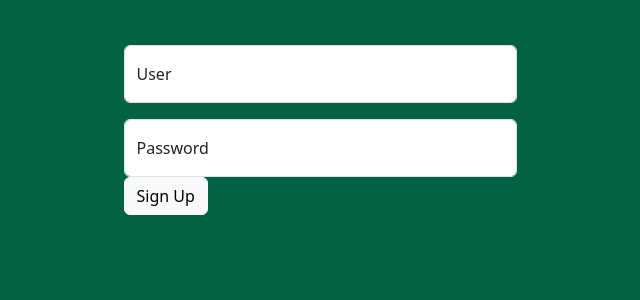
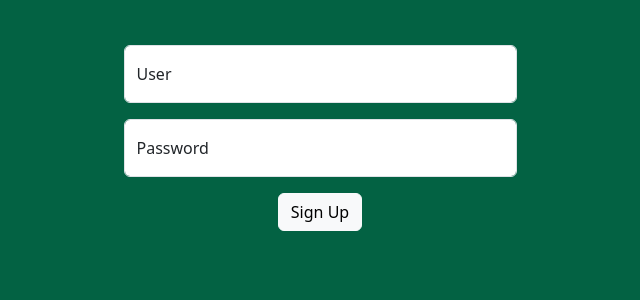
Before and after one commit to RaulFilip16/FoodAndNutrition, a Django app: page /accounts/signup/ in a window 1280 px wide. Shown: the part 267-567 px from the top of the page, without its empty margins (320-960 px from the left). Run offline with Django 5.2, Linux system fonts and the light colour scheme.

Commit message:
Center signup button

```diff
--- a/test1/accounts/templates/signup.html
+++ b/test1/accounts/templates/signup.html
@@ -37,7 +37,9 @@
             <label for="floatingPassword">Password</label>
         </div>
 
-        <button type="submit" class="btn btn-light">Sign Up</button>
+        <div class="button-container">
+            <button type="submit" class="btn btn-light">Sign Up</button>
+        </div>
     </form>
 
 </div>
--- a/test1/static/accounts/styleSignUp.css
+++ b/test1/static/accounts/styleSignUp.css
@@ -29,3 +29,8 @@ body{
 .form-floating>.form-control{
     padding: 0.25rem 5rem;
 }
+
+.button-container {
+    text-align: center;
+    padding-top: 1rem;
+}
```
